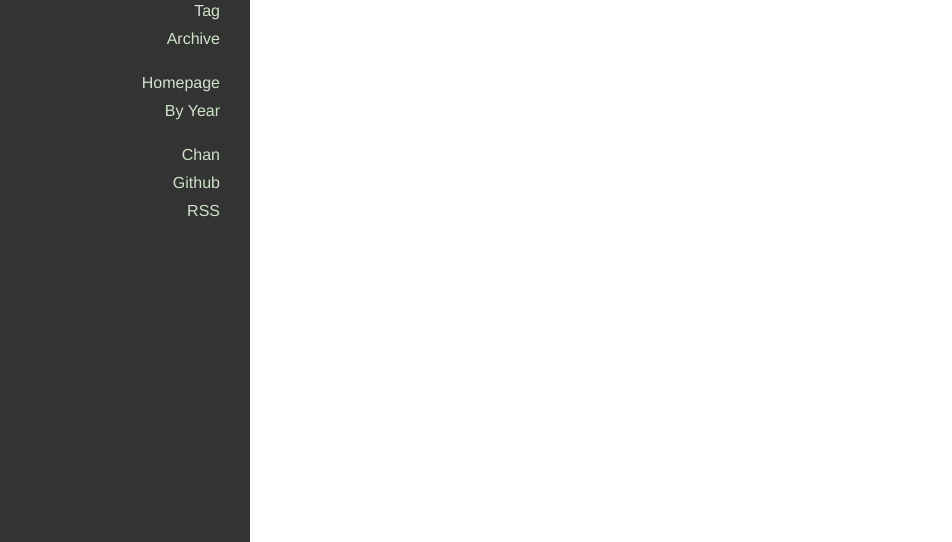
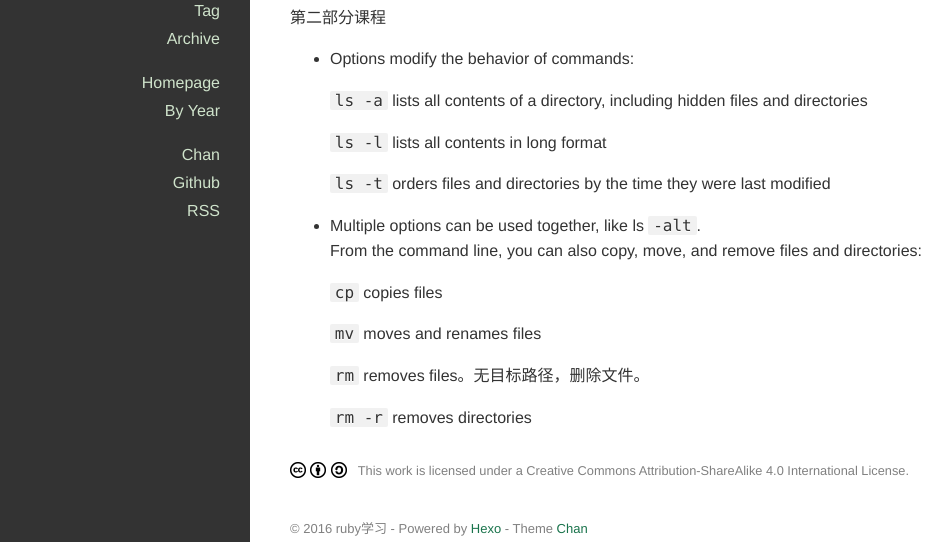
Before and after one commit to jojoorc/jojoorc.github.io, a plain HTML site: page 2016/07/31/my-post/index.html in a window 1280 px wide. Shown: the part 258-800 px from the top of the page, without its empty margins (150-1102 px from the left). Drawn offline with nearby package versions, Linux system fonts and the light colour scheme.

Commit message:
Site updated: 2016-08-06 21:26:17

```diff
--- a/2016/07/31/my-post/index.html
+++ b/2016/07/31/my-post/index.html
@@ -12,16 +12,28 @@
 
 </title>
 
-<meta name="description" content="week 1">
+<meta name="description" content="week 1codecademyCommandLine Learning第二部分课程
+
+Options modify the behavior of commands:
+ls -a lists all contents of a directory, including hidden files and directories
+ls -l lists all contents in long fo">
 <meta property="og:type" content="article">
 <meta property="og:title" content="my post">
 <meta property="og:url" content="http://yoursite.com/2016/07/31/my-post/index.html">
 <meta property="og:site_name" content="ruby学习">
-<meta property="og:description" content="week 1">
-<meta property="og:updated_time" content="2016-08-06T12:28:01.000Z">
+<meta property="og:description" content="week 1codecademyCommandLine Learning第二部分课程
+
+Options modify the behavior of commands:
+ls -a lists all contents of a directory, including hidden files and directories
+ls -l lists all contents in long fo">
+<meta property="og:updated_time" content="2016-08-06T13:26:02.000Z">
 <meta name="twitter:card" content="summary">
 <meta name="twitter:title" content="my post">
-<meta name="twitter:description" content="week 1">
+<meta name="twitter:description" content="week 1codecademyCommandLine Learning第二部分课程
+
+Options modify the behavior of commands:
+ls -a lists all contents of a directory, including hidden files and directories
+ls -l lists all contents in long fo">
 
 
   <link rel="alternative" href="/atom.xml" title="ruby学习" type="application/atom+xml">
@@ -168,7 +180,20 @@
 
   </div>
   <div class="article-entry">
-    <p>week 1</p>
+    <h1 id="week-1"><a href="#week-1" class="headerlink" title="week 1"></a>week 1</h1><h2 id="codecademy"><a href="#codecademy" class="headerlink" title="codecademy"></a>codecademy</h2><h3 id="CommandLine-Learning"><a href="#CommandLine-Learning" class="headerlink" title="CommandLine Learning"></a>CommandLine Learning</h3><p>第二部分课程</p>
+<ul>
+<li><p>Options modify the behavior of commands:</p>
+<p><code>ls -a</code> lists all contents of a directory, including hidden files and directories</p>
+<p><code>ls -l</code> lists all contents in long format</p>
+<p><code>ls -t</code> orders files and directories by the time they were last modified</p>
+</li>
+<li><p>Multiple options can be used together, like ls <code>-alt</code>.<br>From the command line, you can also copy, move, and remove files and directories:</p>
+<p><code>cp</code> copies files</p>
+<p><code>mv</code> moves and renames files</p>
+<p><code>rm</code> removes files。无目标路径，删除文件。</p>
+<p><code>rm -r</code> removes directories</p>
+</li>
+</ul>
 
   </div>
   <footer class="article-footer">
```
Also changed, not shown: archives/2016/07/index.html (+14 -1 lines), archives/2016/index.html (+14 -1 lines), archives/index.html (+14 -1 lines), index.html (+14 -1 lines).
